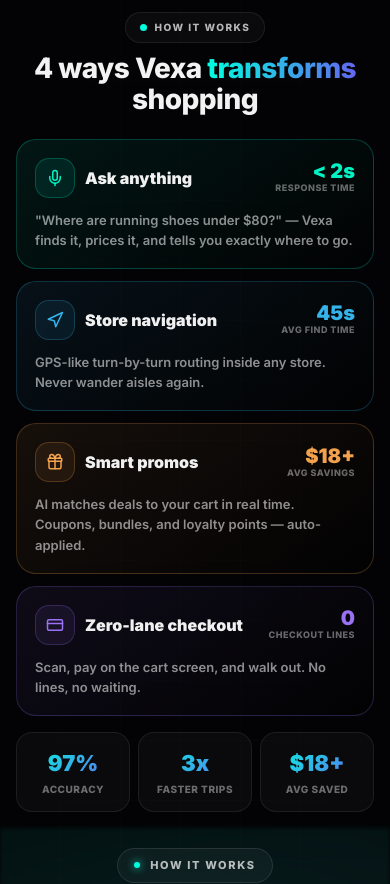
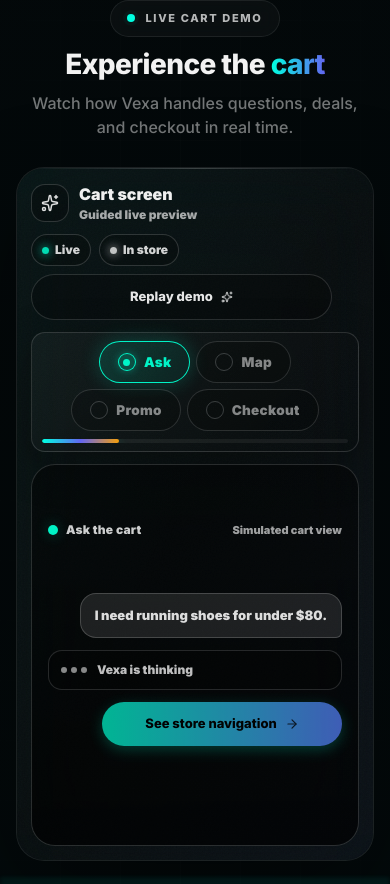
Before and after one commit to abdullahkhan155/smart-cart-landing, a Next.js app: page / in a window 390 px wide. Shown: the part 820-1704 px from the top of the page. Built offline with nearby package versions, Linux system fonts and the light colour scheme.

Commit message:
Optimize mobile performance and redesign Try Cart

```diff
--- a/components/landing/Hero.tsx
+++ b/components/landing/Hero.tsx
@@ -4,7 +4,7 @@
 import { motion } from "framer-motion"
 import { ShoppingCart } from "lucide-react"
 import { FloatingElements } from "./FloatingElements"
-import { Button } from "./ui"
+import { Button, useBreakpoint } from "./ui"
 import { DemoModal } from "./DemoModal"
 
 const EASE: [number, number, number, number] = [0.22, 1, 0.36, 1]
@@ -12,6 +12,7 @@
 export function Hero() {
     const containerRef = useRef<HTMLDivElement>(null)
     const [showDemo, setShowDemo] = useState(false)
+    const isMobile = useBreakpoint(768)
 
     return (
         <section
@@ -94,6 +95,15 @@
                     {/* Main showcase container */}
                     <div className="relative flex justify-center items-center w-[min(90vw,440px)] h-[min(90vw,440px)] sm:w-[440px] sm:h-[440px]">
 
+                        {/* Mobile Optimized: Static Glow instead of heavy particles */}
+                        {isMobile ? (
+                            <div className="absolute inset-0 flex items-center justify-center">
+                                <div className="absolute w-[90%] h-[90%] bg-[var(--accent)]/10 blur-[80px] rounded-full" />
+                                <div className="absolute w-[80%] h-[80%] bg-[var(--accent-2)]/10 blur-[60px] rounded-full" />
+                                <div className="absolute inset-0 rounded-full border border-white/10" />
+                            </div>
+                        ) : (
+                            <>
                                 {/* Deep ambient glow */}
                                 <motion.div
                                     className="absolute rounded-full"
@@ -180,10 +190,12 @@
                                         transition={{ duration: 4, repeat: Infinity, ease: "easeInOut" }}
                                     />
                                 </div>
+                            </>
+                        )}
 
                         {/* Floating image */}
                         <motion.div
-                            animate={{ y: [-10, 10, -10] }}
+                            animate={isMobile ? { y: [-5, 5, -5] } : { y: [-10, 10, -10] }}
                             transition={{ duration: 5, repeat: Infinity, ease: "easeInOut" }}
                             className="relative z-10 w-[120%] h-[120%] flex items-center justify-center -ml-[10%]"
                         >
@@ -194,14 +206,14 @@
                                 style={{
                                     filter: "drop-shadow(0 0 50px rgba(0,255,224,0.3)) drop-shadow(0 0 100px rgba(99,102,241,0.15))",
                                 }}
-                                animate={{ rotate: [-1.5, 1.5, -1.5] }}
+                                animate={isMobile ? {} : { rotate: [-1.5, 1.5, -1.5] }}
                                 transition={{ duration: 7, repeat: Infinity, ease: "easeInOut" }}
                                 draggable={false}
                             />
                         </motion.div>
                     </div>
 
-                    {/* Glowing platform / pedestal base */}
+                    {/* Glowing platform / pedestal base (Simplified on mobile) */}
                     <div className="relative -mt-10 w-[80%] max-w-[480px]">
                         <motion.div
                             style={{
--- a/components/landing/backdrop.tsx
+++ b/components/landing/backdrop.tsx
@@ -27,7 +27,7 @@
       }}
     >
       {/* Animated aurora orbs */}
-      {!reduced && !isMobile && (
+      {!reduced && !isMobile ? (
         <>
           <motion.div
             animate={{
@@ -85,6 +85,15 @@
             }}
           />
         </>
+      ) : (
+        <div
+          style={{
+            position: "absolute",
+            inset: 0,
+            background:
+              "radial-gradient(circle at 50% 30%, rgba(0,255,224,0.04), transparent 70%), radial-gradient(circle at 80% 80%, rgba(99,102,241,0.03), transparent 70%)",
+          }}
+        />
       )}
 
       {/* Grid pattern overlay */}
--- a/components/landing/cta.tsx
+++ b/components/landing/cta.tsx
@@ -3,9 +3,10 @@
 import React from "react"
 import { motion } from "framer-motion"
 import { Sparkles } from "lucide-react"
-import { Button } from "./ui"
+import { Button, useBreakpoint } from "./ui"
 
 export function CtaSection({ reduced, onRequestDemo }: { reduced: boolean; onRequestDemo: () => void }) {
+  const isMobile = useBreakpoint(768)
   return (
     <section id="cta" className="relative pt-10 md:pt-14 pb-24 md:pb-32 px-4 overflow-hidden">
       {/* Full-bleed gradient background */}
@@ -31,7 +32,7 @@
       </div>
 
       {/* Floating orbs */}
-      {!reduced && (
+      {!reduced && !isMobile && (
         <>
           <motion.div
             animate={{ y: [0, -30, 0], scale: [1, 1.1, 1] }}
--- a/components/landing/how.tsx
+++ b/components/landing/how.tsx
@@ -151,7 +151,7 @@
   const inView = useInView(sectionRef, { amount: 0.35 })
   const isPaused = manualPaused || hoverPaused
   const [scrolling, setScrolling] = useState(false)
-  const perfReduced = compact && scrolling
+  const perfReduced = compact
 
   useEffect(() => {
     activeRef.current = active
--- a/components/landing/try-cart.tsx
+++ b/components/landing/try-cart.tsx
@@ -18,14 +18,10 @@
 }
 
 export function TryCartSection() {
-  const isMobile = useBreakpoint(768)
-
-  if (isMobile) return <MobileFeatureShowcase />
-
-  return <DesktopTryCartDemo />
+  return <TryCartDemo />
 }
 
-function DesktopTryCartDemo() {
+function TryCartDemo() {
   const demo = useTryCartDemo()
   const { panelRef, ...cardProps } = demo
 
@@ -57,142 +53,7 @@
 }
 
 /* ─── MOBILE FEATURE SHOWCASE ─── */
-const MOBILE_FEATURES = [
-  {
-    icon: Mic,
-    title: "Ask anything",
-    desc: "\"Where are running shoes under $80?\" — Vexa finds it, prices it, and tells you exactly where to go.",
-    accent: "rgba(0,255,208,0.95)",
-    accentBg: "rgba(0,255,208,0.08)",
-    accentBorder: "rgba(0,255,208,0.22)",
-    stat: "< 2s",
-    statLabel: "response time",
-  },
-  {
-    icon: Navigation,
-    title: "Store navigation",
-    desc: "GPS-like turn-by-turn routing inside any store. Never wander aisles again.",
-    accent: "rgba(56,189,248,0.95)",
-    accentBg: "rgba(56,189,248,0.08)",
-    accentBorder: "rgba(56,189,248,0.22)",
-    stat: "45s",
-    statLabel: "avg find time",
-  },
-  {
-    icon: Gift,
-    title: "Smart promos",
-    desc: "AI matches deals to your cart in real time. Coupons, bundles, and loyalty points — auto-applied.",
-    accent: "rgba(255,170,80,0.95)",
-    accentBg: "rgba(255,170,80,0.08)",
-    accentBorder: "rgba(255,170,80,0.22)",
-    stat: "$18+",
-    statLabel: "avg savings",
-  },
-  {
-    icon: CreditCard,
-    title: "Zero-lane checkout",
-    desc: "Scan, pay on the cart screen, and walk out. No lines, no waiting.",
-    accent: "rgba(160,120,255,0.95)",
-    accentBg: "rgba(160,120,255,0.08)",
-    accentBorder: "rgba(160,120,255,0.22)",
-    stat: "0",
-    statLabel: "checkout lines",
-  },
-] as const
 
-function MobileFeatureShowcase() {
-  return (
-    <section id="try" style={{ paddingTop: 32, paddingBottom: 16 }}>
-      <div style={{ width: "calc(100% - 32px)", margin: "0 auto", maxWidth: 480 }}>
-        {/* Header */}
-        <div style={{ display: "grid", gap: 10, justifyItems: "center", textAlign: "center", marginBottom: 24 }}>
-          <div style={{ display: "inline-flex", alignItems: "center", gap: 8, padding: "7px 14px", borderRadius: 999, border: "1px solid rgba(255,255,255,0.08)", background: "rgba(255,255,255,0.03)", color: "rgba(255,255,255,0.70)", fontSize: 10, fontWeight: 800, letterSpacing: "0.15em", textTransform: "uppercase" as const }}>
-            <span style={{ width: 7, height: 7, borderRadius: 999, background: "var(--accent)" }} />
-            <span>How it works</span>
-          </div>
-          <h2 style={{ fontSize: 28, fontWeight: 800, letterSpacing: "-0.02em", color: "rgba(255,255,255,0.95)", margin: 0, lineHeight: 1.1 }}>
-            4 ways Vexa{" "}
-            <span style={{ background: "linear-gradient(90deg, var(--accent), var(--accent-2))", WebkitBackgroundClip: "text", WebkitTextFillColor: "transparent" }}>
-              transforms
-            </span>{" "}
-            shopping
-          </h2>
-        </div>
-
-        {/* Feature cards */}
-        <div style={{ display: "grid", gap: 12 }}>
-          {MOBILE_FEATURES.map((f, i) => {
-            const Icon = f.icon
-            return (
-              <div
-                key={i}
-                style={{
-                  borderRadius: 20,
-                  border: `1px solid ${f.accentBorder}`,
-                  background: `linear-gradient(145deg, ${f.accentBg}, rgba(0,0,0,0.30))`,
-                  padding: 18,
-                  display: "grid",
-                  gap: 12,
-                }}
-              >
-                <div style={{ display: "flex", alignItems: "center", justifyContent: "space-between" }}>
-                  <div style={{ display: "flex", alignItems: "center", gap: 10 }}>
-                    <div style={{
-                      width: 40, height: 40, borderRadius: 14,
-                      background: f.accentBg,
-                      border: `1px solid ${f.accentBorder}`,
-                      display: "flex", alignItems: "center", justifyContent: "center",
-                    }}>
-                      <Icon size={18} color={f.accent} />
-                    </div>
-                    <div style={{ fontWeight: 900, fontSize: 16, color: "rgba(255,255,255,0.94)" }}>
-                      {f.title}
-                    </div>
-                  </div>
-                  <div style={{ textAlign: "right" }}>
-                    <div style={{ fontSize: 20, fontWeight: 980, color: f.accent, lineHeight: 1 }}>{f.stat}</div>
-                    <div style={{ fontSize: 9, fontWeight: 800, color: "rgba(255,255,255,0.40)", textTransform: "uppercase" as const, letterSpacing: 0.5 }}>{f.statLabel}</div>
-                  </div>
-                </div>
-                <div style={{ fontSize: 13, fontWeight: 600, color: "rgba(255,255,255,0.55)", lineHeight: 1.55 }}>
-                  {f.desc}
-                </div>
-              </div>
-            )
-          })}
-        </div>
-
-        {/* Bottom stat banner */}
-        <div style={{
-          marginTop: 16,
-          display: "grid",
-          gridTemplateColumns: "1fr 1fr 1fr",
-          gap: 8,
-        }}>
-          {[
-            { value: "97%", label: "Accuracy" },
-            { value: "3x", label: "Faster trips" },
-            { value: "$18+", label: "Avg saved" },
-          ].map((s, i) => (
-            <div
-              key={i}
-              style={{
-                textAlign: "center",
-                padding: "14px 8px",
-                borderRadius: 16,
-                border: "1px solid rgba(255,255,255,0.08)",
-                background: "rgba(255,255,255,0.03)",
-              }}
-            >
-              <div style={{ fontSize: 22, fontWeight: 980, background: "linear-gradient(135deg, var(--accent), var(--accent-2))", WebkitBackgroundClip: "text", WebkitTextFillColor: "transparent" }}>{s.value}</div>
-              <div style={{ fontSize: 10, fontWeight: 800, color: "rgba(255,255,255,0.40)", textTransform: "uppercase" as const, letterSpacing: 0.5, marginTop: 2 }}>{s.label}</div>
-            </div>
-          ))}
-        </div>
-      </div>
-    </section>
-  )
-}
 
 export function TryCartHeroCard() {
   const demo = useTryCartDemo()
```
Lines whose indentation alone changed are shown as unchanged.
